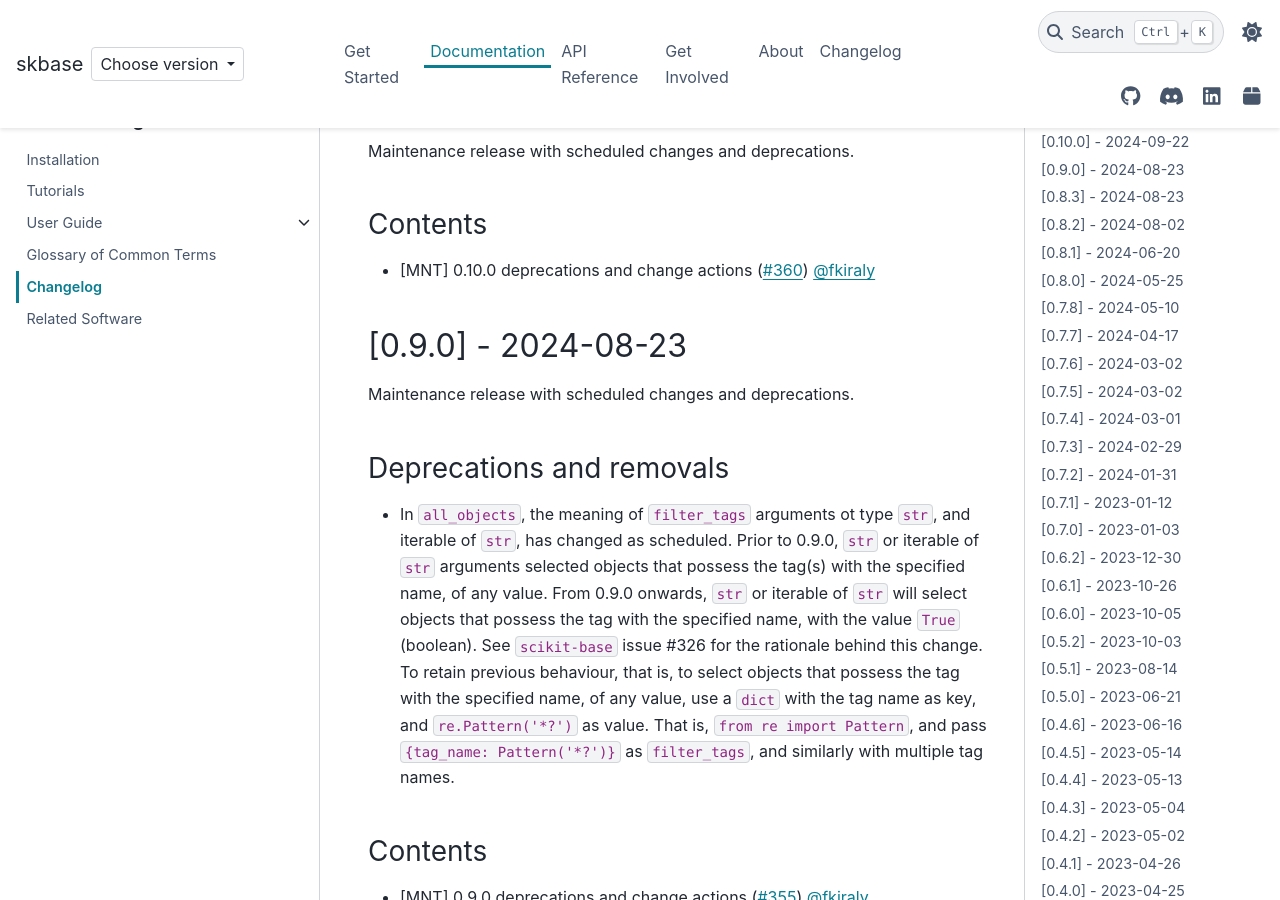
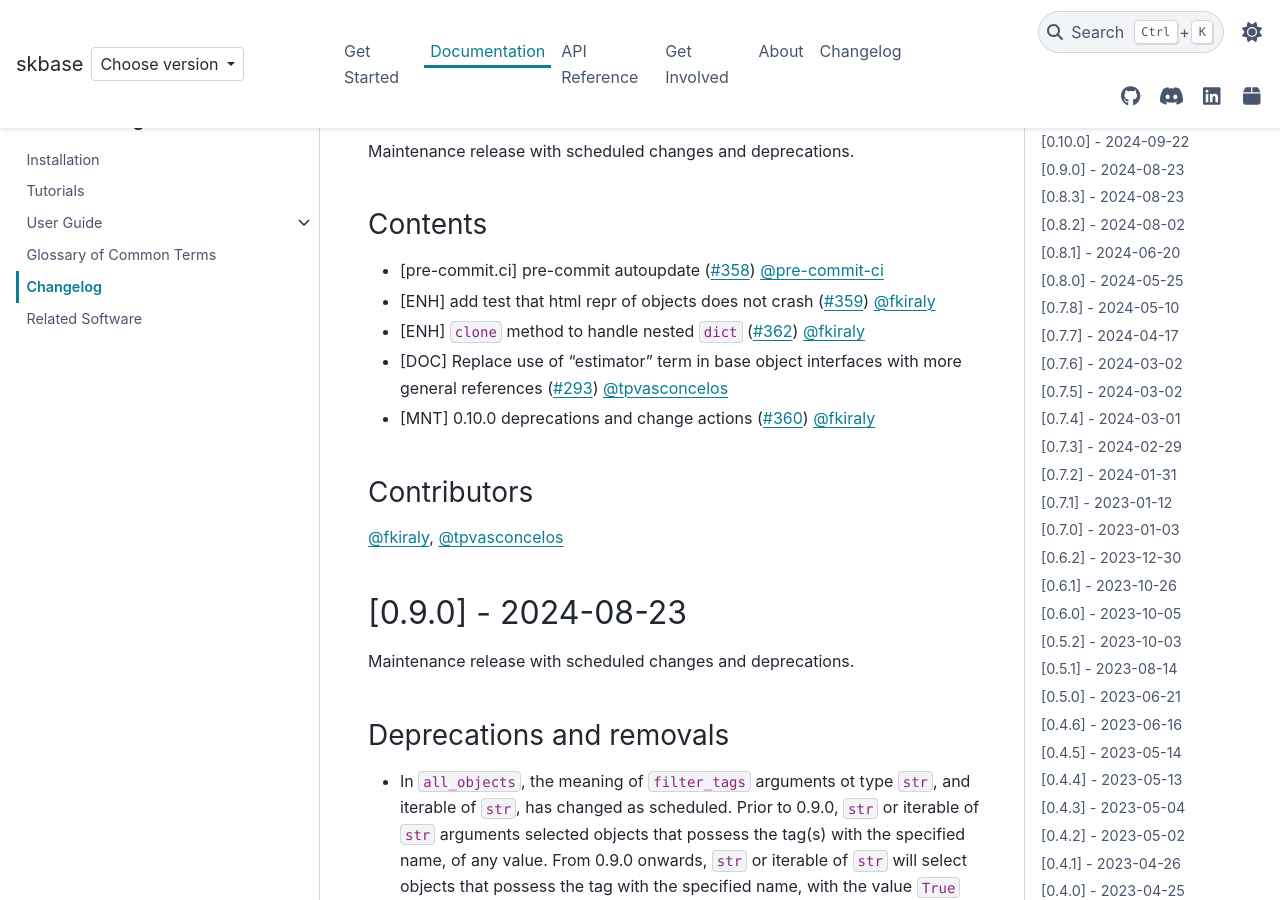
Before and after one commit to sktime/skbase, a Sphinx documentation site: the page built from docs/source/user_documentation/changelog.rst, in a window 1280 px wide and 900 px high, scrolled down 402 px. Built offline with Sphinx 7.4.7 and the PyData theme 0.15.4, drawn with Linux system fonts in a browser that asks for light colours; comment, search, counter and statistics services are not loaded.

Commit message:
Update changelog.rst

```diff
--- a/docs/source/user_documentation/changelog.rst
+++ b/docs/source/user_documentation/changelog.rst
@@ -23,7 +23,19 @@ Maintenance release with scheduled changes and deprecations.
 Contents
 --------
 
+* [pre-commit.ci] pre-commit autoupdate (:pr:`358`) :user:`pre-commit-ci`
+* [ENH] add test that html repr of objects does not crash (:pr:`359`) :user:`fkiraly`
+* [ENH] ``clone`` method to handle nested ``dict`` (:pr:`362`) :user:`fkiraly`
+* [DOC] Replace use of "estimator" term in base object interfaces
+  with more general references (:pr:`293`) :user:`tpvasconcelos`
 * [MNT] 0.10.0 deprecations and change actions (:pr:`360`) :user:`fkiraly`
+
+Contributors
+------------
+
+:user:`fkiraly`,
+:user:`tpvasconcelos`
+
 
 [0.9.0] - 2024-08-23
 ====================
```
